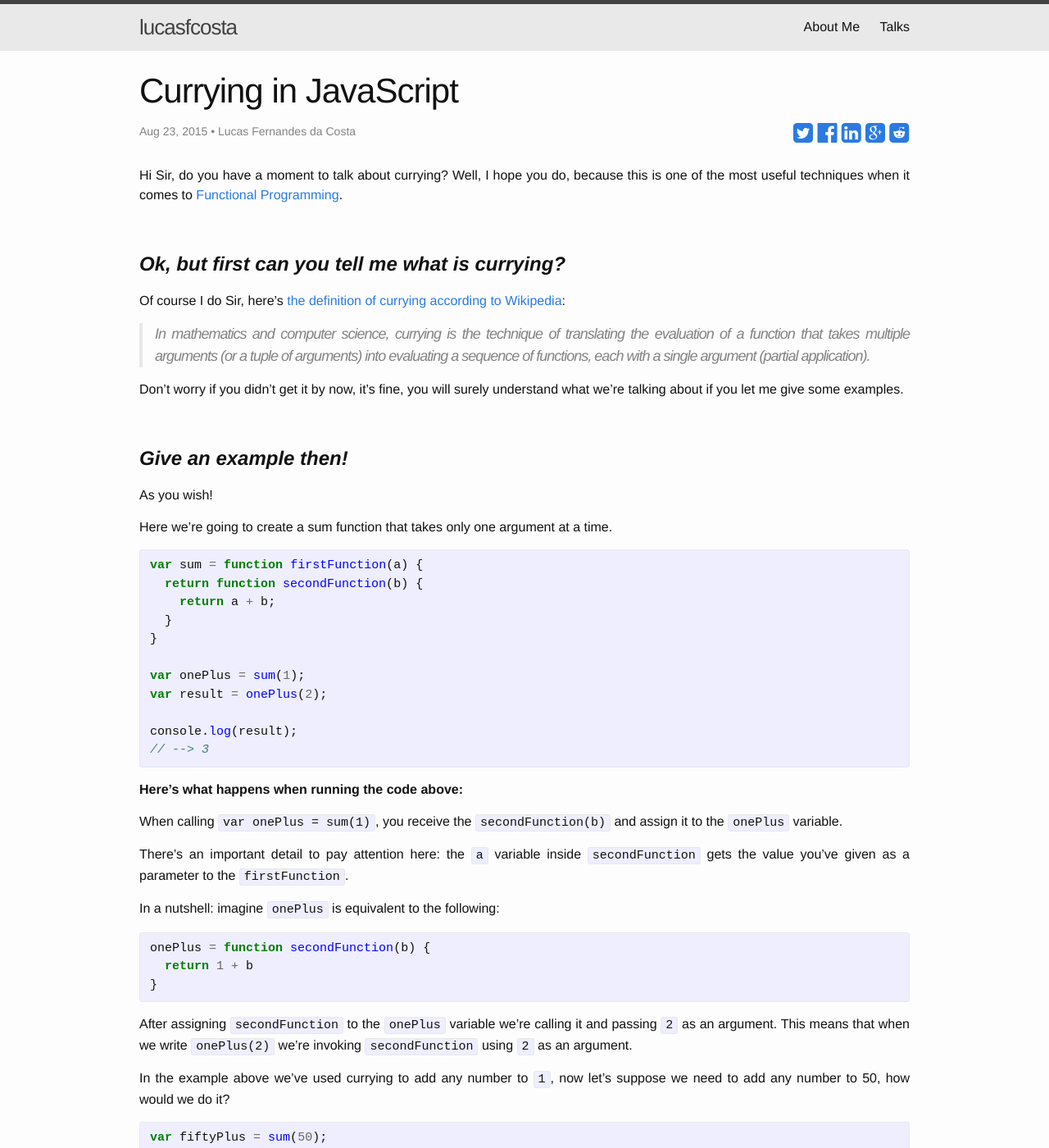
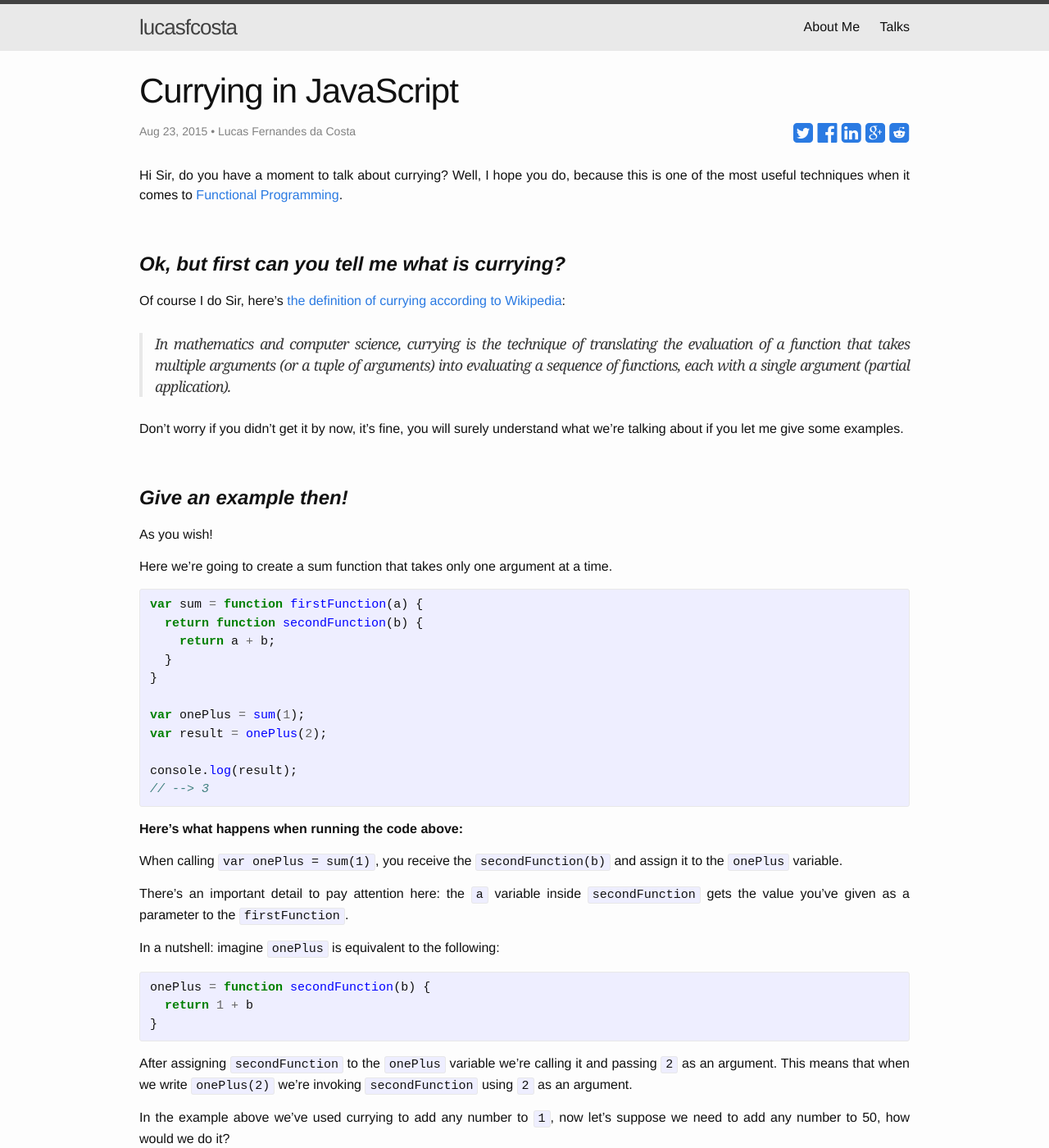
Before and after one commit to lucasfcosta/blog, a Jekyll site: the page built from _posts/2015-08-23-Currying-in-JavaScript.markdown, in a window 1280 px wide and 1400 px high. Shown: the whole window at 82% size. Built offline with Jekyll 4.4.1, drawn with Linux system fonts in a browser that asks for light colours; comment, search, counter and statistics services are not loaded.

```diff
--- /dev/null
+++ b/_sass/_posts.scss
@@ -0,0 +1,20 @@
+blockquote {
+    font-family: Georgia, serif;
+    font-size: 18px;
+    font-style: italic;
+    margin: 1.5em 0;
+    padding: 0.25em 20;
+    line-height: 1.45;
+    color: #383838;
+}
+
+blockquote cite {
+    color: #999999;
+    font-size: 14px;
+    display: block;
+    margin-top: 5px;
+}
+
+blockquote cite:before {
+    content: "\2014 \2009";
+}
--- a/css/main.scss
+++ b/css/main.scss
@@ -48,6 +48,7 @@
 // Import partials from `sass_dir` (defaults to `_sass`)
 @import
         "base",
+        "posts",
         "layout",
         "syntax-highlighting"
 ;
```
Also changed, not shown: _posts/2018-03-03-Software-Engineering-in-100-Quotes.md (renamed from _drafts/2018-03-03-Software-Engineering-in-100-Quotes.md, +10 -8 lines).
